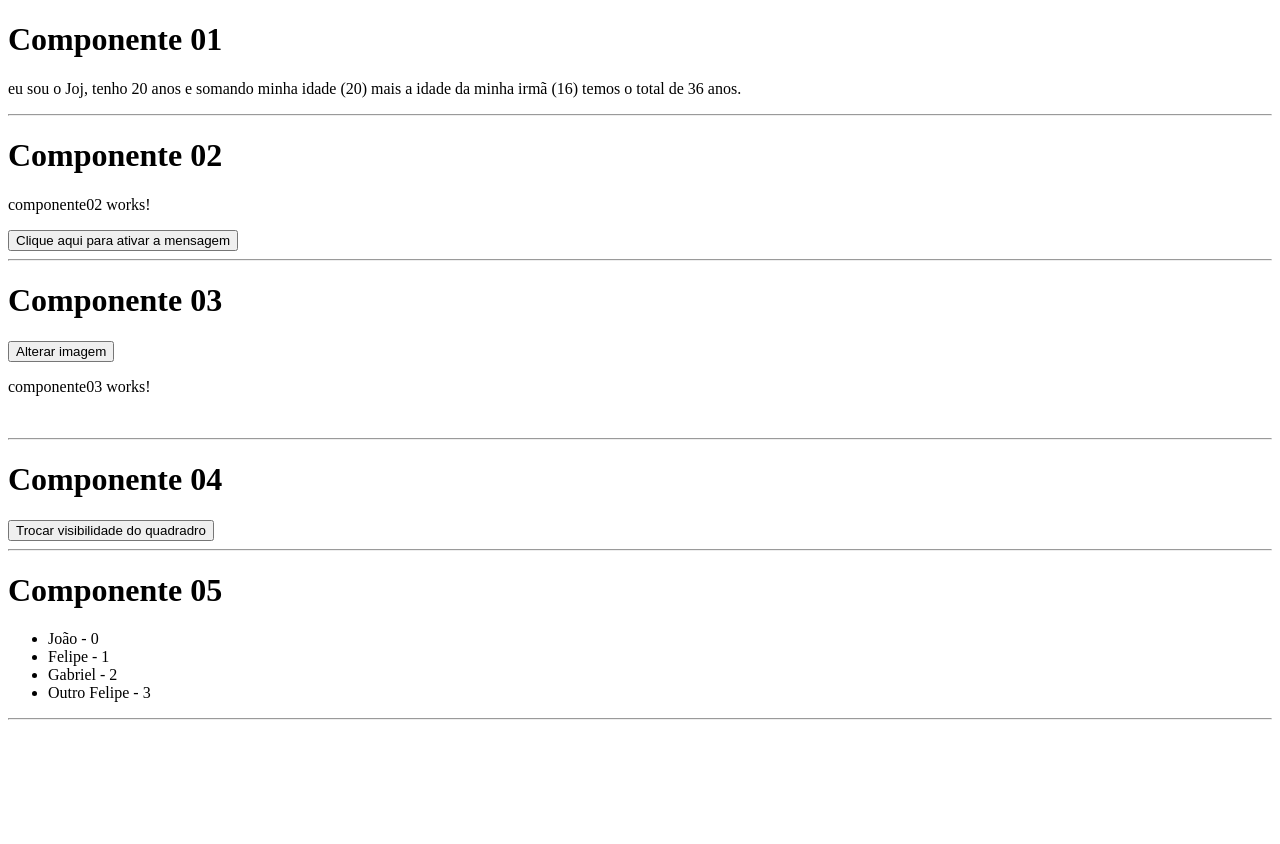
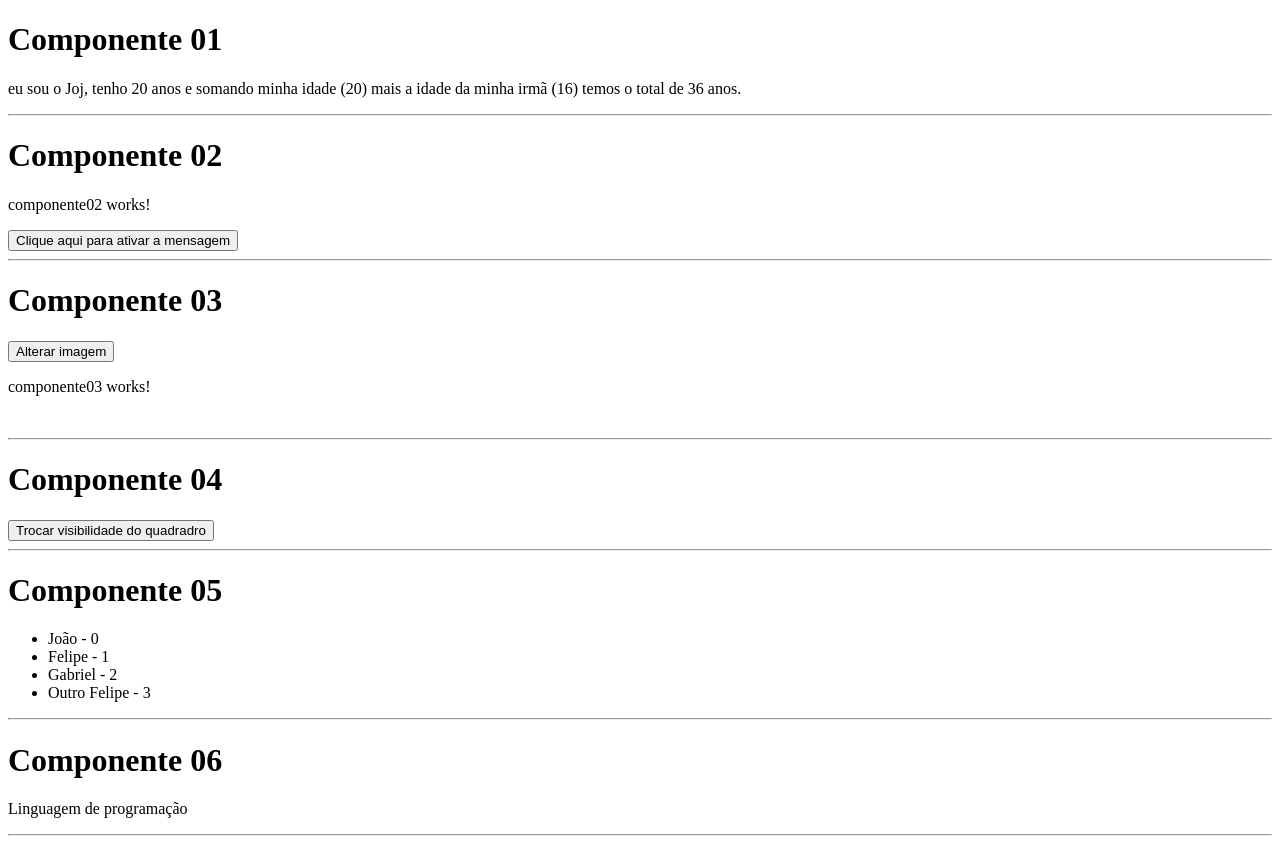
Before and after one commit to JoaoLucasLourenco/angular-basico, an Angular app in the folder curso-angular/: page / in a window 1280 px wide. Before the commit the page ends 800 px from the top, so only its background shows below. Built offline with nearby package versions, Linux system fonts and the light colour scheme.

Commit message:
Diretiva ngSwitch

```diff
--- a/curso-angular/src/app/app.component.html
+++ b/curso-angular/src/app/app.component.html
@@ -3,3 +3,4 @@
 <app-componente03></app-componente03>
 <app-componente04></app-componente04>
 <app-componente05></app-componente05>
+<app-componente06></app-componente06>
--- a/curso-angular/src/app/app.component.ts
+++ b/curso-angular/src/app/app.component.ts
@@ -5,11 +5,12 @@
 import { Componente03Component } from "./componente03/componente03.component";
 import { Componente04Component } from "./componente04/componente04.component";
 import { Componente05Component } from "./componente05/componente05.component";
+import { Componente06Component } from "./componente06/componente06.component";
 
 @Component({
   selector: 'app-root',
   standalone: true,
-  imports: [RouterOutlet, Componente01Component, Componente02Component, Componente03Component, Componente04Component, Componente05Component],
+  imports: [RouterOutlet, Componente01Component, Componente02Component, Componente03Component, Componente04Component, Componente05Component, Componente06Component],
   templateUrl: './app.component.html',
   styleUrl: './app.component.css'
 })
--- /dev/null
+++ b/curso-angular/src/app/componente06/componente06.component.html
@@ -0,0 +1,12 @@
+
+<h1>
+    Componente 06
+</h1>
+
+<div [ngSwitch]="linguagem">
+    <p *ngSwitchCase="'HTML'">Linguagem de marcação</p>
+    <p *ngSwitchCase="'CSS'">Linguagem de estilo</p>
+    <p *ngSwitchCase="'JS'">Linguagem de programação</p>
+    <p *ngSwitchDefault>Linguagem não encontrada</p>
+</div>
+<hr>
--- /dev/null
+++ b/curso-angular/src/app/componente06/componente06.component.ts
@@ -0,0 +1,14 @@
+import { CommonModule } from '@angular/common';
+import { Component } from '@angular/core';
+
+@Component({
+  selector: 'app-componente06',
+  standalone: true,
+  imports: [CommonModule],
+  templateUrl: './componente06.component.html',
+  styleUrl: './componente06.component.css'
+})
+export class Componente06Component {
+
+  linguagem:string = "JS"
+}
```
Also changed, not shown: curso-angular/src/app/componente06/componente06.component.css (added), 1 other file (tests, documents, lock files or other folders).
